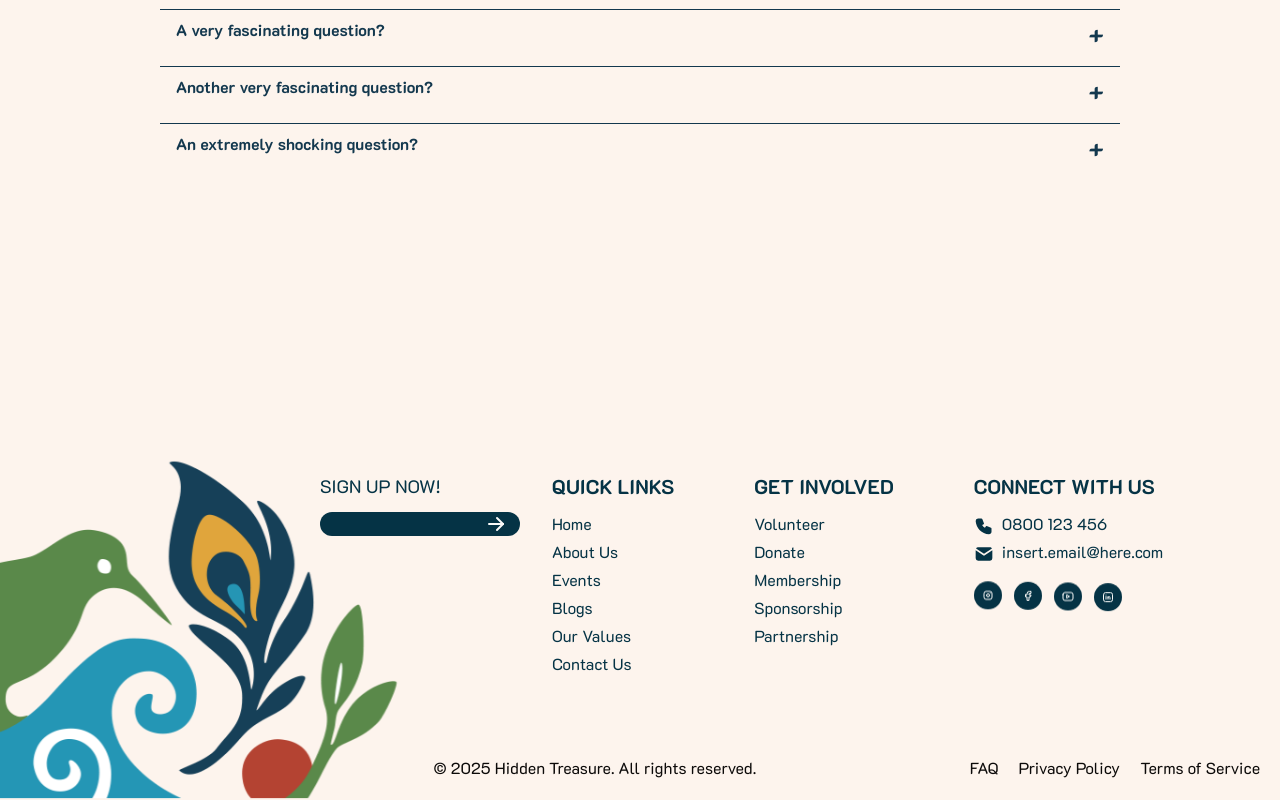
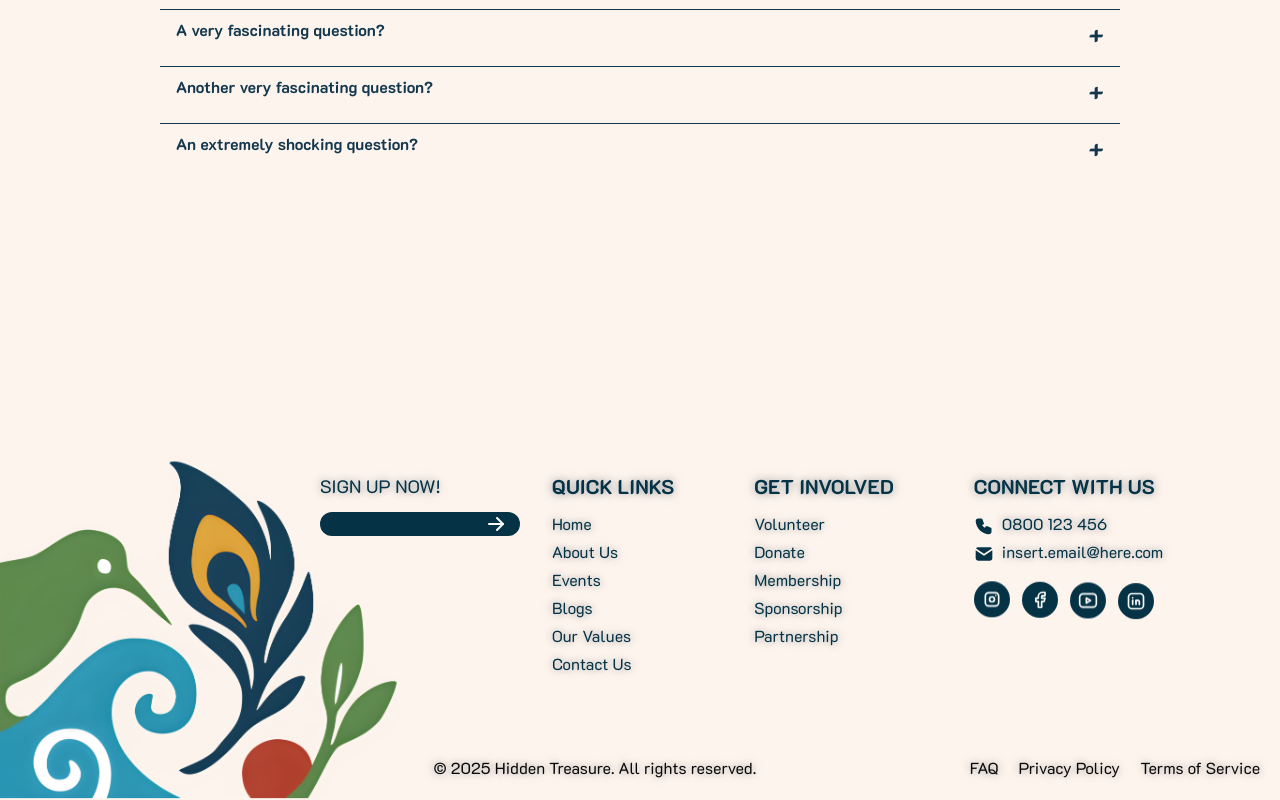
Before and after one commit to UoaWDCC/hidtreas, a Next.js app: page /faq in a window 1280 px wide. Shown: the part 1671-2471 px from the top of the page. Built offline with nearby package versions, Linux system fonts and the light colour scheme.

Commit message:
fix: fixed Who we are image issue and sharpened footer logo

```diff
--- a/src/components/common/Footer.tsx
+++ b/src/components/common/Footer.tsx
@@ -12,7 +12,7 @@ import {
 import Image from 'next/image'
 import { useRouter } from 'next/navigation'
 import { useState, useRef, useEffect } from 'react'
-import footerLogo from '@/assets/footerLogo.png'
+import footerLogoSharpened from '@/assets/footer-logo-sharpened.png'
 import Modal from './Modal'
 import SignUpModal from './SignUpModal'
 
@@ -94,7 +94,7 @@ export default function Footer() {
     <div className="relative w-full" ref={footerRef}>
       <SignUpModal signOpen={signOpen} setSignOpen={setSignOpen} initialEmail={email} />
       <Image
-        src={footerLogo}
+        src={footerLogoSharpened}
         alt="Hidden Treasure Logo"
         className={`absolute w-100 h-90 bottom-0 left-0 z-0 invisible xl:visible transition-all duration-1000 ease-out ${
           isVisible ? 'animate-bounce' : ''
@@ -102,8 +102,9 @@ export default function Footer() {
         style={{
           animation: isVisible ? 'bob 4s ease-in-out infinite 0.5s' : 'none',
         }}
-        width={100}
-        height={90}
+        width={400}
+        height={360}
+        quality={100}
         priority
       />
       <div className="text-cyan-950 flex flex-wrap flex-row p-6 sm:p-10">
@@ -112,7 +113,7 @@ export default function Footer() {
             isVisible ? 'translate-x-0 opacity-100' : '-translate-x-20 opacity-0'
           }`}
         >
-          <p className="text-lg">SIGN UP NOW!</p>
+          <p className="text-lg text-glow">SIGN UP NOW!</p>
           <form
             onSubmit={(event) => {
               setSignOpen(true)
@@ -154,9 +155,9 @@ export default function Footer() {
                 transitionDelay: `${300 + index * 100}ms`,
               }}
             >
-              <p className="text-lg sm:text-xl font-bold mb-3">{link.label}</p>
+              <p className="text-lg sm:text-xl font-bold mb-3 text-glow">{link.label}</p>
               {link.items.map((item) => (
-                <p key={item.label} className="text-sm sm:text-base mb-1">
+                <p key={item.label} className="text-sm sm:text-base mb-1 text-glow">
                   {item.icon && <item.icon className="h-4 w-4 sm:h-5 sm:w-5 mr-2 inline" />}
                   <a href={item.href} className={item.href ? 'hover:underline' : ''}>
                     {item.label}
@@ -167,7 +168,7 @@ export default function Footer() {
                 {link.extlinks?.map((item, iconIndex) => (
                   <div
                     key={item.href}
-                    className={`rounded-full bg-cyan-950 w-8 h-8 sm:w-7 sm:h-7 flex justify-center items-center mr-2 sm:mr-3 transition-all duration-1000 ease-out ${
+                    className={`rounded-full bg-cyan-950 w-8 h-8 sm:w-7 sm:h-7 md:w-9 md:h-9 flex justify-center items-center mr-2 sm:mr-3 transition-all duration-1000 ease-out hover:shadow-lg hover:shadow-cyan-950/50 hover:scale-110 ${
                       isVisible ? 'animate-bounce' : ''
                     }`}
                     style={{
@@ -177,7 +178,9 @@ export default function Footer() {
                     }}
                   >
                     <a href={item.href} className="flex justify-center items-center w-full h-full">
-                      {item.icon && <item.icon className="h-4 w-4 sm:h-3 sm:w-3 text-stone-50" />}
+                      {item.icon && (
+                        <item.icon className="h-4 w-4 sm:h-3 sm:w-3 md:h-5 md:w-5 text-stone-50" />
+                      )}
                     </a>
                   </div>
                 ))}
@@ -192,15 +195,15 @@ export default function Footer() {
         }`}
       >
         <div className="w-50 hidden xl:block" />
-        <p className="text-center text-sm sm:text-base">{`© ${new Date().getUTCFullYear()} Hidden Treasure. All rights reserved.`}</p>
+        <p className="text-center text-sm sm:text-base text-glow">{`© ${new Date().getUTCFullYear()} Hidden Treasure. All rights reserved.`}</p>
         <div className="flex flex-row gap-3 sm:gap-5 text-sm sm:text-base">
-          <a href="/faq" className="text-center hover:underline">
+          <a href="/faq" className="text-center hover:underline text-glow">
             FAQ
           </a>
-          <a href="/privacy" className="text-center hover:underline">
+          <a href="/privacy" className="text-center hover:underline text-glow">
             Privacy Policy
           </a>
-          <a href="/privacy" className="text-center hover:underline">
+          <a href="/privacy" className="text-center hover:underline text-glow">
             Terms of Service
           </a>
         </div>
--- a/src/components/home/WhatWeDo.tsx
+++ b/src/components/home/WhatWeDo.tsx
@@ -47,20 +47,20 @@ export default function WhatWeDo() {
                 animation: isVisible ? 'bob 3s ease-in-out infinite' : 'none',
               }}
             />
-            <h2 className="text-3xl sm:text-4xl md:text-6xl font-bold">WHAT WE DO</h2>
+            <h2 className="text-3xl sm:text-4xl md:text-6xl font-bold text-glow">WHAT WE DO</h2>
           </div>
 
-          <p className="mb-4 sm:mb-6 text-base sm:text-lg">
+          <p className="mb-4 sm:mb-6 text-base sm:text-lg text-glow">
             We provide support for older people, empower women through fitness and personal support,
             and run donation drives for clothing, toys, and food.
           </p>
-          <p className="mb-6 text-base sm:text-lg">
+          <p className="mb-6 text-base sm:text-lg text-glow">
             We also promote cultural participation, sustainability education, and community
             workshops that reflect our commitment to long-term well-being.
           </p>
 
           <button
-            className={`border-2 border-[#13384E] text-[#13384E] font-semibold px-6 sm:px-8 py-3 rounded-md hover:bg-[#13384E] hover:text-white hover:cursor-pointer transition text-base sm:text-lg ${
+            className={`border-2 border-[#13384E] text-[#13384E] font-semibold px-6 sm:px-8 py-3 rounded-md hover:bg-[#13384E] hover:text-white hover:cursor-pointer transition text-base sm:text-lg shadow-lg shadow-[#13384E]/30 hover:shadow-xl hover:shadow-[#13384E]/60 ${
               isVisible ? 'animate-bounce' : ''
             }`}
             style={{
--- a/src/components/home/WhoWeAre.tsx
+++ b/src/components/home/WhoWeAre.tsx
@@ -10,7 +10,7 @@ import AnimatedSection from '../common/AnimatedSection'
 export default function WhoWeAre() {
   const router = useRouter()
   return (
-    <div className="relative pt-12 sm:pt-16 md:pt-[5rem] pb-12 sm:pb-16 md:pb-[5rem] px-4 sm:px-0">
+    <div className="relative pt-12 sm:pt-16 md:pt-[5rem] pb-12 sm:pb-16 md:pb-[5rem] px-4 sm:px-0 overflow-x-hidden overflow-y-visible">
       <AnimatedSection animationClass="animate-slide-in-top">
         <div className="flex justify-center">
           <h2 className="text-2xl sm:text-3xl md:text-[clamp(1.75rem,5vw,3.5rem)] font-bold text-glow">
@@ -24,7 +24,7 @@ export default function WhoWeAre() {
           <Image
             src={whoWeAreImage}
             alt="Who We Are"
-            className="w-full max-w-md sm:w-[52vw] h-auto rounded-lg"
+            className="w-full max-w-md sm:w-[52vw] md:max-w-none md:w-[55vw] h-auto rounded-lg"
           />
 
           <Image
@@ -36,13 +36,13 @@ export default function WhoWeAre() {
           <Image
             src={koru2}
             alt="koru"
-            className="absolute top-[-25%] sm:top-[-35%] right-[0%] w-16 sm:w-[20vw] h-auto animate-gentle-rotate animate-stagger-2"
+            className="absolute top-[-20%] sm:top-[-30%] right-[0%] w-16 sm:w-[20vw] h-auto animate-gentle-rotate animate-stagger-2"
           />
         </div>
       </AnimatedSection>
 
       <AnimatedSection animationClass="animate-slide-in-right" delay={0.4}>
-        <div className="flex justify-center md:justify-end mt-8 sm:mt-12 md:mt-[2vw] md:pr-[24%]">
+        <div className="flex justify-center md:justify-end mt-8 sm:mt-12 md:mt-[2vw] md:pr-[22.5%]">
           <div className="w-full max-w-2xl md:w-[52vw] text-center md:text-right text-sm sm:text-base md:text-[1.2vw]">
             <p className="leading-relaxed sm:leading-tight text-glow">
               We are Hidden Treasure Trust, a charitable organization supporting families, women,
```
Also changed, not shown: src/assets/footer-logo-sharpened.png (added), src/assets/footerLogo.png (deleted).
